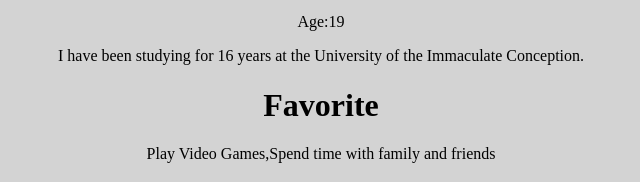
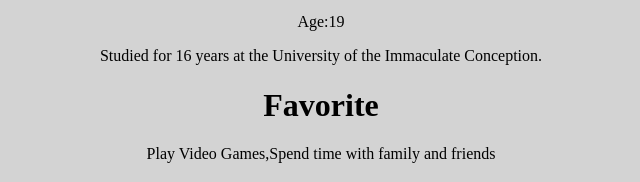
Before and after one commit to Kusa331/Kusa331.github.io, a plain HTML site: page index.html in a window 1280 px wide. Shown: the part 267-449 px from the top of the page, 319-959 px from the left. Drawn offline with Linux system fonts and the light colour scheme.

Commit message:
Update index.html

```diff
--- a/index.html
+++ b/index.html
@@ -29,7 +29,7 @@
     <p>
         Age:19
     </p>
-    <p> I have been studying for 16 years at the University of the Immaculate Conception.</p>
+    <p>  Studied for 16 years at the University of the Immaculate Conception.</p>
         <h1>Favorite</h1>
         <p>
             Play Video Games,Spend time with family and friends
```
